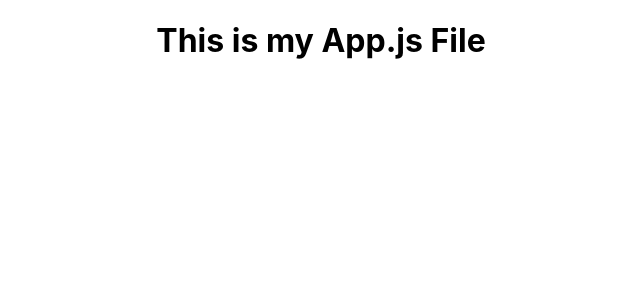
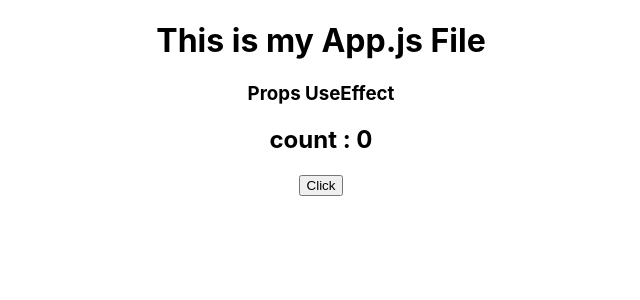
Before and after one commit to Farhan559/React_Project, a React (Create React App) app: page / in a window 1280 px wide. Shown: the top 300 px of the page, without its empty margins (319-959 px from the left). Built offline with nearby package versions, Linux system fonts and the light colour scheme.

Commit message:
feat: Add Pros UseEffect

```diff
--- a/src/App.js
+++ b/src/App.js
@@ -1,5 +1,7 @@
 // import React,{useState} from 'react';
+import { useState } from 'react';
 import './App.css';
+import PropsUseEffect from './PropsUseEffect';
 // import UseEffectHook from './components/UseEffectHook';
 // import ComponentClass from './components/ComponentClass';
 // import ComponentDidUpdate from './ComponentDidUpdate';
@@ -22,6 +24,7 @@ function App() {
   // function GetData(){
   //   alert('Pass props as function in React')
   // }
+  const[count,setCount] = useState(0)
 
   return (
     <div className="App">
@@ -42,6 +45,8 @@ function App() {
       {/* <ComponentDidUpdate /> */}
       {/* <ComponentClass /> */}
       {/* <UseEffectHook /> */}
+      <PropsUseEffect data={count}/>
+      <button onClick={()=>setCount(count+1)}>Click</button>
     </div>
   );
 }
--- /dev/null
+++ b/src/PropsUseEffect.jsx
@@ -0,0 +1,16 @@
+import React, { useEffect } from 'react'
+
+function PropsUseEffect(props) {
+    useEffect(()=>{
+        console.log('UseEffect call')
+    })
+  return (
+    <>
+    <h3>Props UseEffect</h3>
+    <h2>count : {props.data}</h2>
+
+    </>
+  )
+}
+
+export default PropsUseEffect
```
